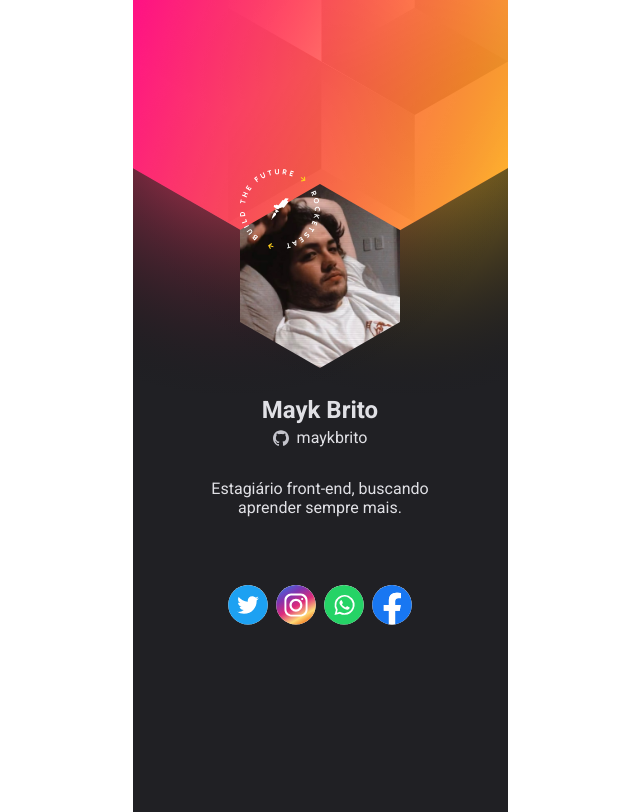
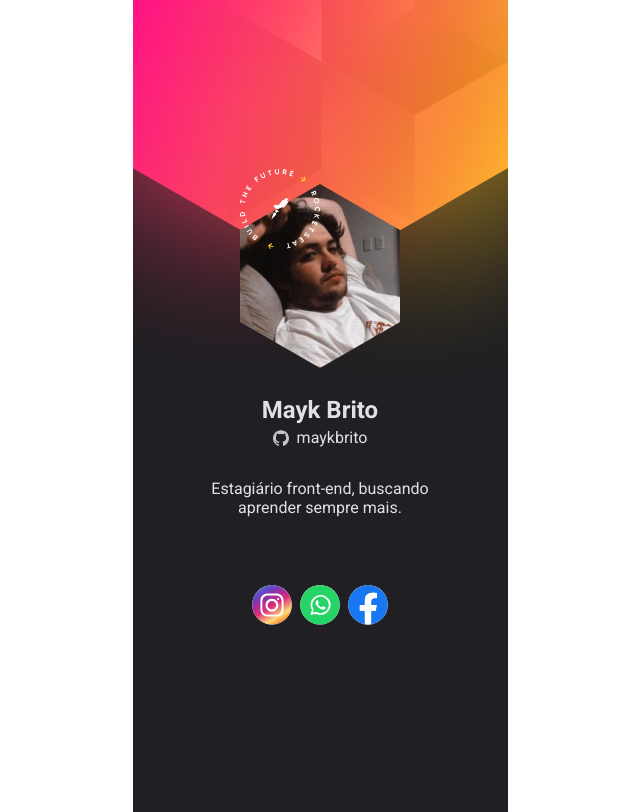
Before and after one commit to ericojonck/cracha, a plain HTML site: page index.html in a window 1280 px wide. Shown: the whole page, without its empty margins (320-960 px from the left). Drawn offline with Linux system fonts and the light colour scheme; no server answers.

Commit message:
Update index.html

```diff
--- a/index.html
+++ b/index.html
@@ -34,11 +34,6 @@
         <p id="userBio">Estagiário front-end, buscando aprender sempre mais.</p>
 
         <ul id="socialLinks">
-          <li class="twitter">
-            <a href="https://www.twitter.com/g0nck/" target="_blank">
-              <img src="images/twitter.svg" alt="ícone twitter" />
-            </a>
-          </li>
           <li class="instagram">
             <a href="https://www.instagram.com/erico_jonck/" target="_blank">
               <img src="images/instagram.svg" alt="ícone instagram" />
```
